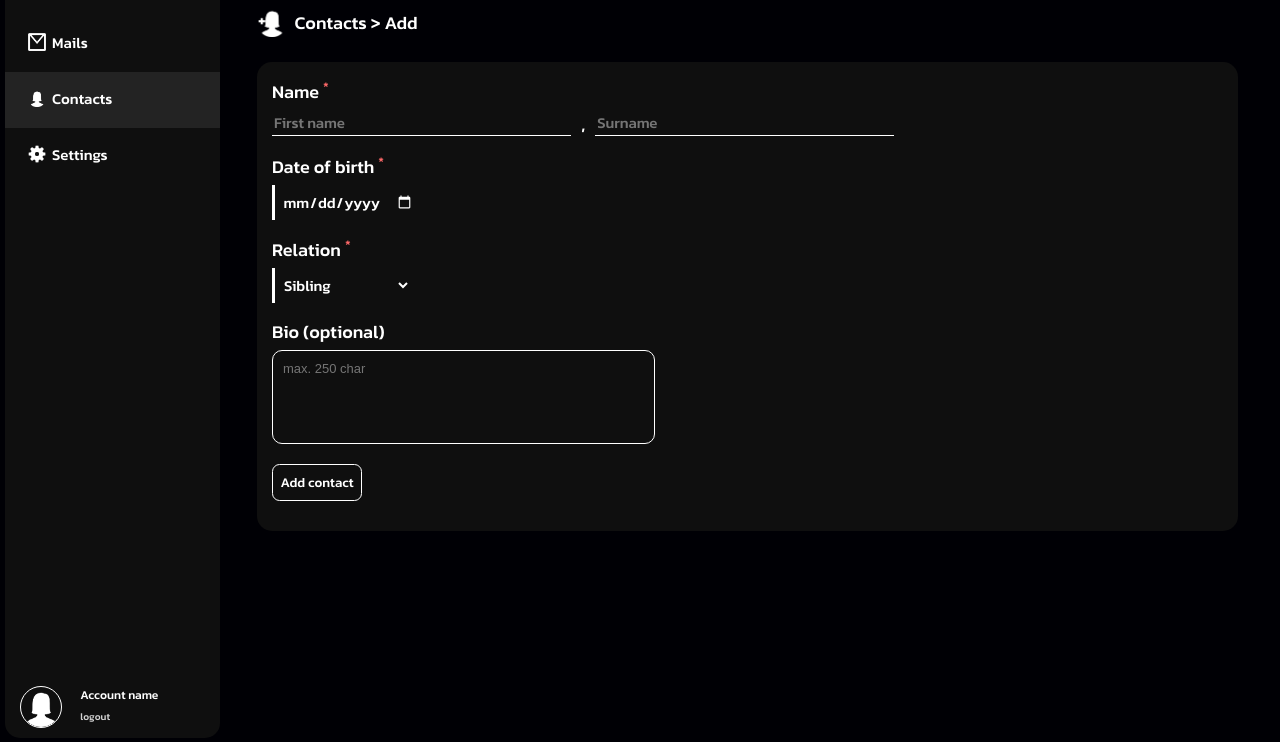
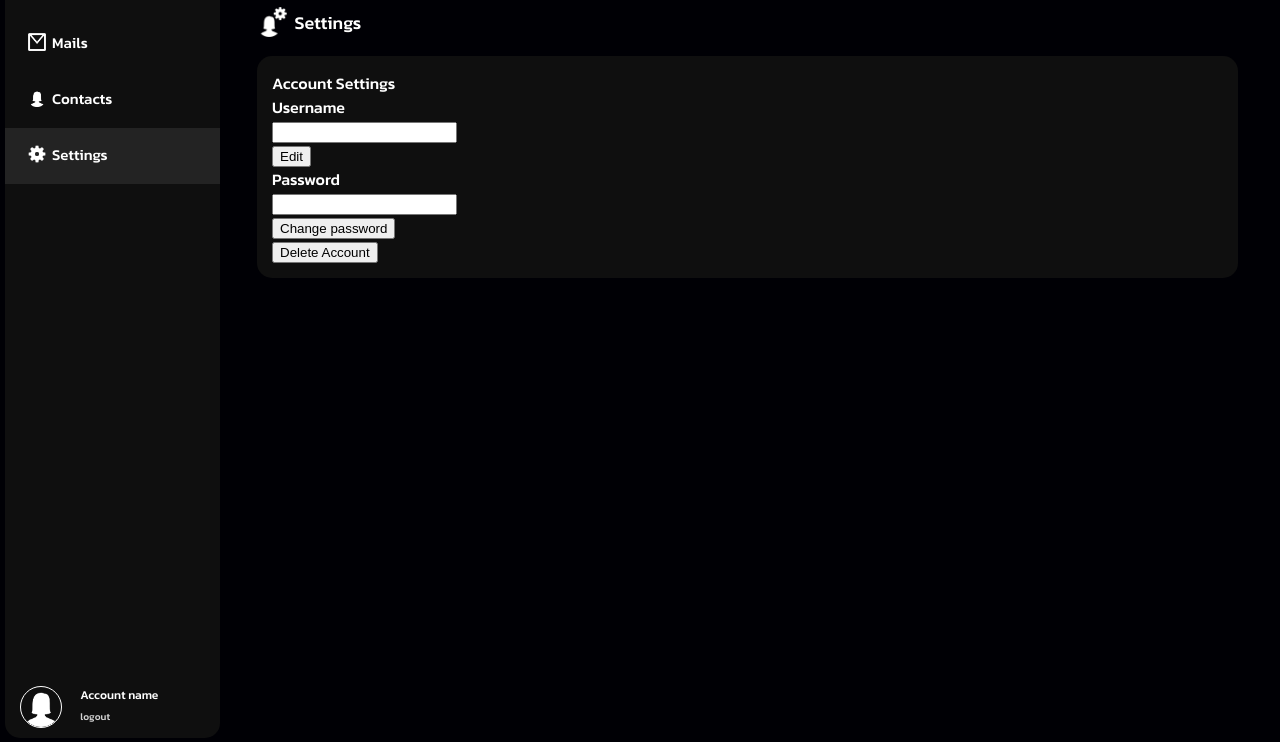
Before and after one commit to BasilGolightly/Maturtietna, an Electron app: page App_1/index.html in a window 1280 px wide. Shown: the part 58-800 px from the top of the page. Drawn offline with Linux system fonts and the light colour scheme; no server answers; a web font is replaced by a local one.

Commit message:
settings front end pt1

```diff
--- a/App_1/DB/login.json
+++ b/App_1/DB/login.json
@@ -1 +1 @@
-{"UserName":"","Pass":"","Id":""}
+{"UserName":"mark","Pass":"","Id":1}
--- a/App_1/index.html
+++ b/App_1/index.html
@@ -415,7 +415,75 @@
 
             <!--Settings-->
             <div id="settingsFrame" class="settingsFrame">
-                settings3
+
+                <!--settings title-->
+                <div class="settingsHeadWrap">
+                    <div class="settingsImgWrap">
+                        <img src="pictures/acc_settings_icon.png" class="settingsTitleImg">
+                    </div>
+                    <div class="settingsTitleWrap">
+                        Settings
+                    </div>
+                </div>
+                <!--settings title-->
+
+                <!--settings content-->
+                <div class="settingContentWrap">
+
+                    <!--account settings-->
+                    <div class="accSettingsWrap">
+                        <div class="accSettingsTitle">
+                            Account Settings
+                        </div>
+
+                        <div class="accSettingsContent">
+
+                            <!--username-->
+                            <div class="accSettingsUsernameWrap">
+                                <div class="accSettingsUsernameTitle">
+                                    Username
+                                </div>
+
+                                <div class="accSettingsUsernameInner">
+                                    <input type="text">
+                                </div>
+
+                                <div class="accSettingsUsernameBtnWrap">
+                                    <button>Edit</button>
+                                </div>
+                            </div>
+                            <!--username-->
+
+                            <!--password-->
+                            <div class="accSettingsPaswordWrap">
+                                <div class="accSettingsPasswordTitle">
+                                    Password
+                                </div>
+
+                                <div class="accSettingsPasswordInner">
+                                    <input type="password">
+                                </div>
+
+                                <div class="accSettingsPasswordBtnWrap">
+                                    <button>Change password</button>
+                                </div>
+                            </div>
+                            <!--password-->
+
+                            <!--delete account-->
+                            <div class="accSettingsDeleteAccount">
+                                <div>
+                                    <button>Delete Account</button>
+                                </div>
+                            </div>
+                            <!--delete account-->
+                        </div>
+                    </div>
+                    <!--account settings-->
+
+                </div>
+                <!--settings content-->
+
             </div>
             <!--Settings-->
         </div>
@@ -430,9 +498,11 @@
 <script src="Scripts/inputFormatting.js"></script>
 <script src="Scripts/displayShowHide.js"></script>
 <script>
-    displayModeAddContacts(-1);
+    //displayModeAddContacts(-1);
+    displayMode(3);
     setupDb();
     loadUserProfile();
+
 </script>
 <!--script-->
 
--- a/App_1/preload.js
+++ b/App_1/preload.js
@@ -656,8 +656,6 @@ async function loadUserProfile(){
             window.location = "login.html";
         }
 
-
-
         //at the end, delete contents of JSON, to avoid unintended access to user info
         //try{
             ///const deleteJSONsuccess = await writeToLoginfile("", "", "");
--- a/App_1/stylesheets/settings.css
+++ b/App_1/stylesheets/settings.css
@@ -2,6 +2,33 @@
 
 .settingsFrame{
     display: none;
+    flex-direction: column;
 }
 
+.settingContentWrap{
+    background-color: rgb(15, 15, 15);
+    border-radius: 15px;
+    padding: 15px;
+    font-family: 'Kanit', sans-serif;
+}
+
+.settingsHeadWrap{
+    display: flex;
+    flex-direction: row;
+    margin-bottom: 12.5px;
+    font-size: 18px;
+    font-family: 'Kanit', sans-serif;
+}
+
+.settingsTitleImg{
+    width: 30px;
+    height: 30px;
+}
+
+.settingsTitleWrap{
+    padding: 2.5px 7.5px;
+}
+
+
+
 /*SETTINGS*/
```
Also changed, not shown: App_1/pictures/acc_settings_icon.png (added), 2 other files.
